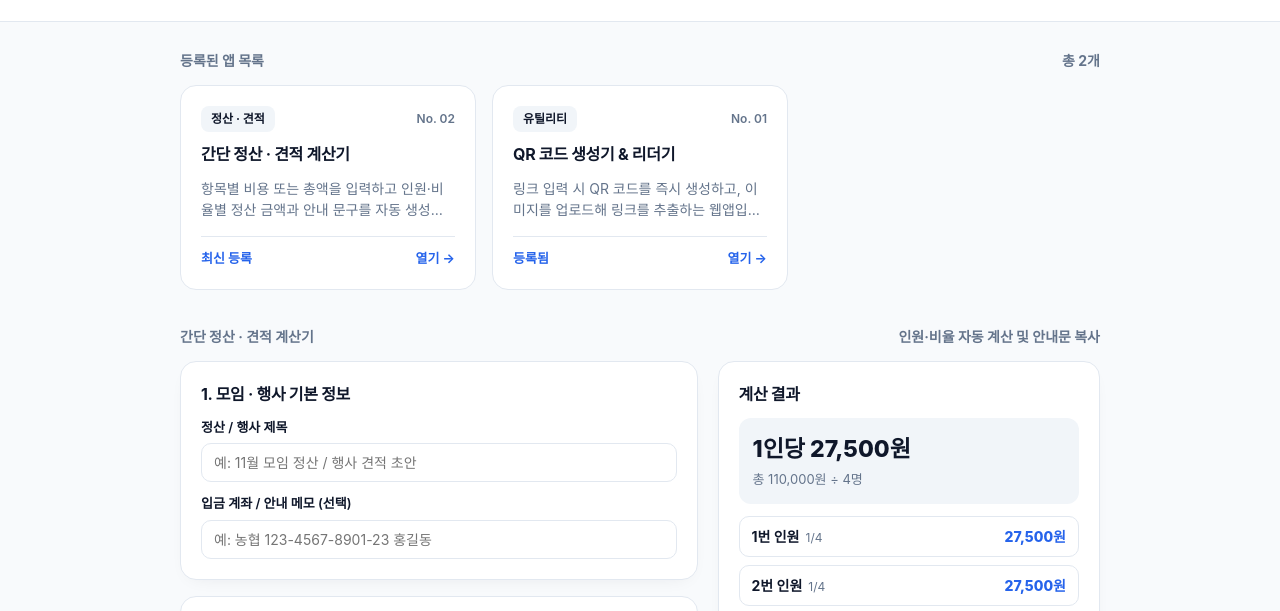
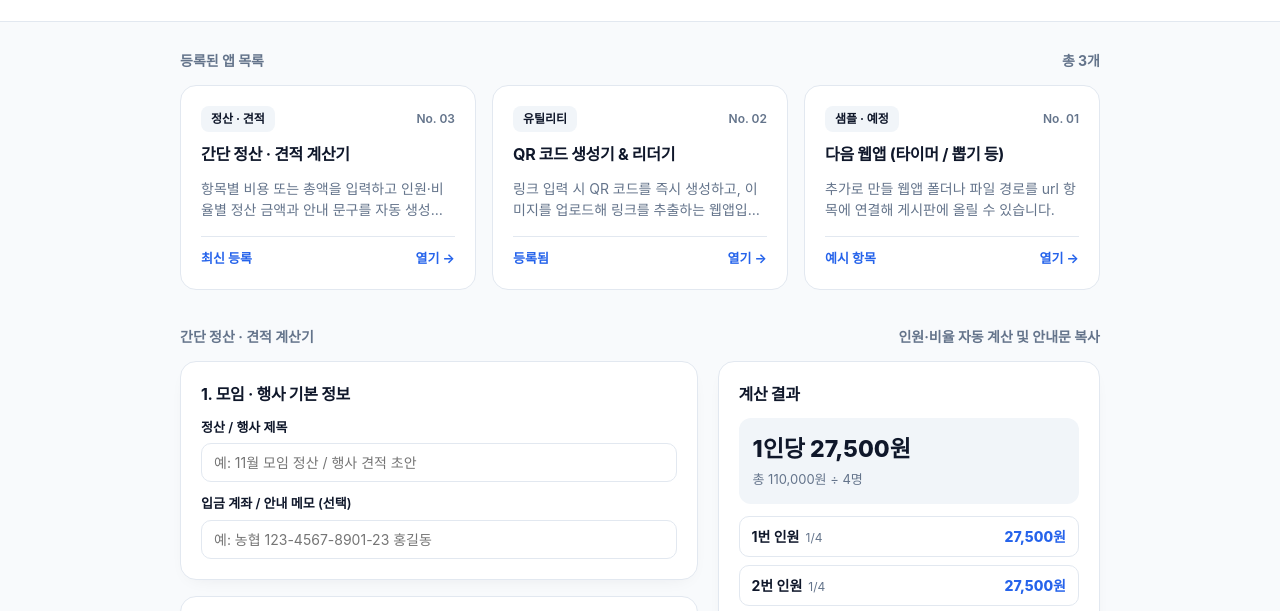
Before and after one commit to kimsungtea27-maker/map, a plain HTML site: page index.html in a window 1280 px wide. Shown: the part 189-800 px from the top of the page. Drawn offline with Linux system fonts and the light colour scheme; a web font is replaced by a local one.

Commit message:
Update index.html

```diff
--- a/index.html
+++ b/index.html
@@ -3,7 +3,7 @@
 <head>
   <meta charset="UTF-8" />
   <meta name="viewport" content="width=device-width, initial-scale=1.0" />
-  <title>내 웹앱 게시판 · 간단 정산 계산기</title>
+  <title>내 웹앱 게시판 · 앱 모음</title>
   <link rel="stylesheet" as="style" crossorigin href="https://cdn.jsdelivr.net/gh/orioncactus/pretendard@v1.3.9/dist/web/static/pretendard.min.css" />
   <style>
     :root {
@@ -732,6 +732,13 @@
         description: '링크 입력 시 QR 코드를 즉시 생성하고, 이미지를 업로드해 링크를 추출하는 웹앱입니다.',
         url: './QR/',
         date: '등록됨'
+      },
+      {
+        category: '샘플 · 예정',
+        title: '다음 웹앱 (타이머 / 뽑기 등)',
+        description: '추가로 만들 웹앱 폴더나 파일 경로를 url 항목에 연결해 게시판에 올릴 수 있습니다.',
+        url: './gemini-code-1795744020769.html',
+        date: '예시 항목'
       }
     ];
 
```
